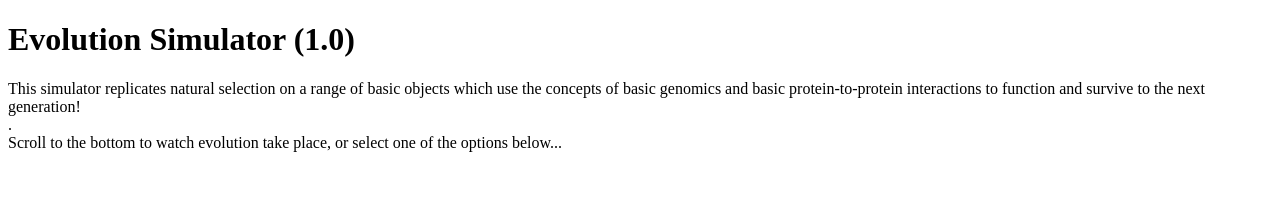
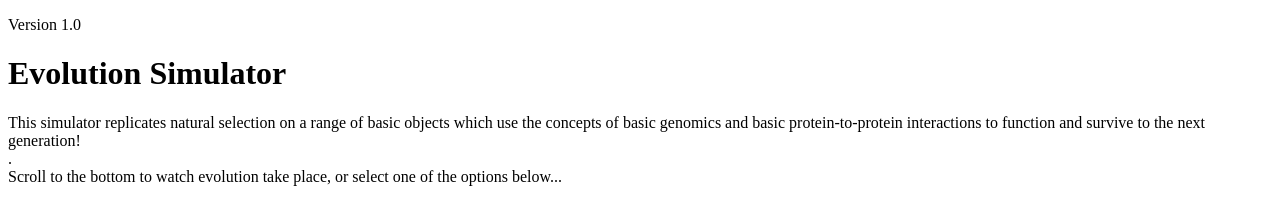
Before and after one commit to kersh2000/Evolution-Simulator, a website: page src/index.html in a window 1280 px wide. Drawn offline with Linux system fonts and the light colour scheme.

Commit message:
Removed version from title to 'top-meta' section

```diff
--- a/src/index.html
+++ b/src/index.html
@@ -12,7 +12,13 @@
 
   <header>
 
-    <h1>Evolution Simulator (1.0)</h1>
+    <section class="top-meta">
+
+      <p class="version">Version 1.0</p>
+
+    </section>
+
+    <h1>Evolution Simulator</h1>
 
     <p class="main-description">
 
```
